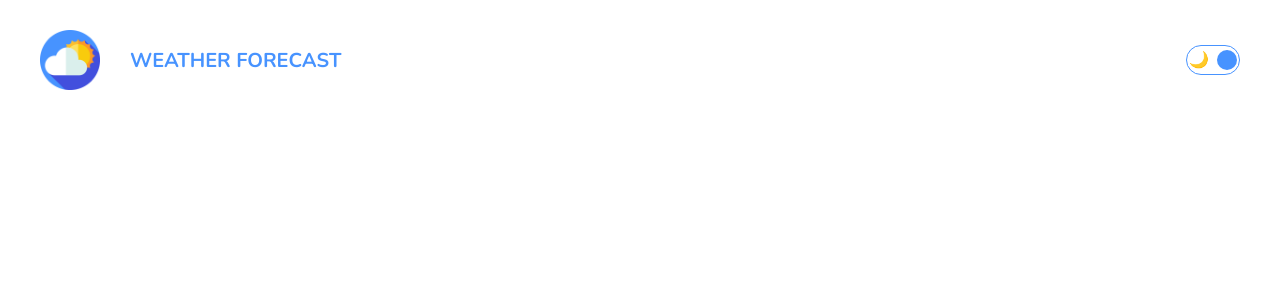
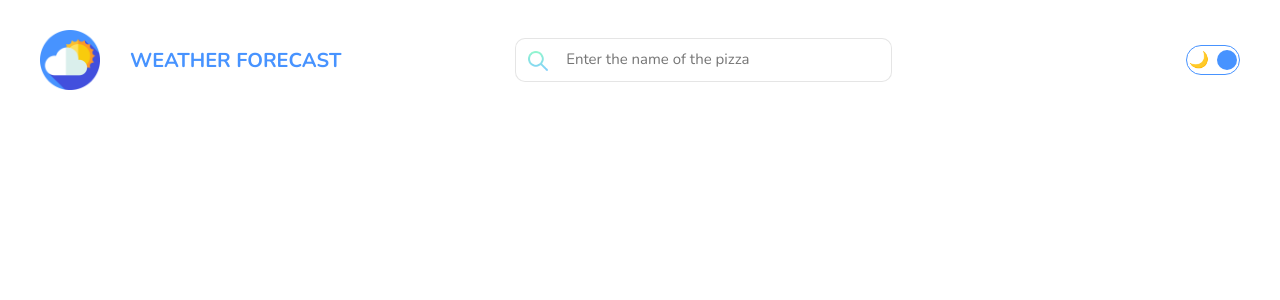
Before and after one commit to KhaganRustamov/Weather_App, a Next.js app: page / in a window 1280 px wide. Shown: the top 300 px of the page. Built offline with nearby package versions, Linux system fonts and the light colour scheme; no server answers.

Commit message:
make search component

```diff
--- a/src/components/header/Header.tsx
+++ b/src/components/header/Header.tsx
@@ -6,6 +6,7 @@ import styles from "./header.module.scss";
 
 import logo from "@/assets/images/staticImages/logo.png";
 import Theme from "@/components/theme/Theme";
+import Search from "../search/Search";
 
 const Header = () => {
   return (
@@ -20,6 +21,7 @@ const Header = () => {
         />
         <div className={styles.title}>weather forecast</div>
       </div>
+      <Search />
       <div className={styles.wrapper}>
         <Theme />
       </div>
--- /dev/null
+++ b/src/components/search/Search.tsx
@@ -0,0 +1,54 @@
+import { ChangeEvent, useCallback, useState } from "react";
+// @ts-ignore
+import debounce from "lodash.debounce";
+import Image from "next/image";
+import { getWeatherInfo } from "@/services/getData";
+
+import styles from "./search.module.scss";
+
+import search from "@/assets/images/staticImages/search.png";
+import clear from "@/assets/images/staticImages/close.png";
+
+const Search: React.FC = () => {
+  const [value, setValue] = useState("");
+
+  const onClear = () => {
+    setValue("");
+  };
+
+  const testDebounce = useCallback(
+    debounce((inputValue: string) => {
+      getWeatherInfo(inputValue);
+    }, 3000),
+    []
+  );
+
+  const onChangeInput = (e: ChangeEvent<HTMLInputElement>) => {
+    const inputValue = e.target.value;
+    setValue(inputValue);
+    testDebounce(inputValue);
+  };
+
+  return (
+    <div className={styles.root}>
+      <Image src={search} alt="search" className={styles.icon} />
+      <input
+        value={value}
+        onChange={onChangeInput}
+        className={styles.input}
+        placeholder="Enter the name of the pizza"
+      />
+
+      {value && (
+        <Image
+          onClick={onClear}
+          className={styles.clear}
+          src={clear}
+          alt="clear"
+        />
+      )}
+    </div>
+  );
+};
+
+export default Search;
--- /dev/null
+++ b/src/components/search/search.module.scss
@@ -0,0 +1,39 @@
+.root {
+    margin-right: 120px;
+    position: relative;
+  }
+
+  .input {
+    border: 1px solid rgba(0, 0, 0, 0.1);
+    padding: 12px 25px;
+    width: 300px;
+    border-radius: 10px;
+    font-size: 15px;
+    padding-left: 50px;
+    &:focus {
+      border: 1px solid rgba(0, 0, 0, 0.3);
+    }
+  }
+
+  .icon {
+    width: 20px;
+    height: 20px;
+    opacity: 0.5;
+    position: absolute;
+    margin-left: 13px;
+    margin-top: 13px;
+  }
+
+  .clear {
+    width: 30px;
+    height: 30px;
+    opacity: 0.5;
+    position: absolute;
+    right: 0px;
+    margin-top: 8px;
+    cursor: pointer;
+
+    &:hover {
+      opacity: 0.9;
+    }
+  }
--- a/src/components/thisDay/ThisDay.tsx
+++ b/src/components/thisDay/ThisDay.tsx
@@ -19,7 +19,7 @@ const ThisDay: React.FC = () => {
   });
 
   useEffect(() => {
-    getWeatherInfo(1).then((weatherInfoArray) => {
+    getWeatherInfo().then((weatherInfoArray) => {
       const [weatherInfo] = weatherInfoArray;
       setData(weatherInfo);
     });
--- a/src/components/thisDayInfo/ThisDayInfo.tsx
+++ b/src/components/thisDayInfo/ThisDayInfo.tsx
@@ -15,7 +15,7 @@ const ThisDayInfo: React.FC = () => {
   const [data, setData] = useState<FormattedWeatherInfo | undefined>(undefined);
 
   useEffect(() => {
-    getWeatherInfo(1).then((weatherInfoArray) => {
+    getWeatherInfo().then((weatherInfoArray) => {
       const [weatherInfo] = weatherInfoArray;
       setData(weatherInfo);
     });
--- a/src/services/getData.ts
+++ b/src/services/getData.ts
@@ -40,9 +40,9 @@ export interface FormattedWeatherInfo {
   dayOfWeek?: string;
 }
 
-export const getWeatherInfo = async (count: number) => {
+export const getWeatherInfo = async (count: number = 1, name: string = 'Baku') => {
   const response: AxiosResponse<WeatherData> = await axios.get(
-    `${_apiBase}${_apiKey}&q=London&cnt=${count}`
+    `${_apiBase}${_apiKey}&q=${name}&cnt=${count}`
   );
 
   if (!response.data) throw new Error("Unable to fetch data.");
```
Also changed, not shown: src/assets/images/staticImages/search.png (added).
